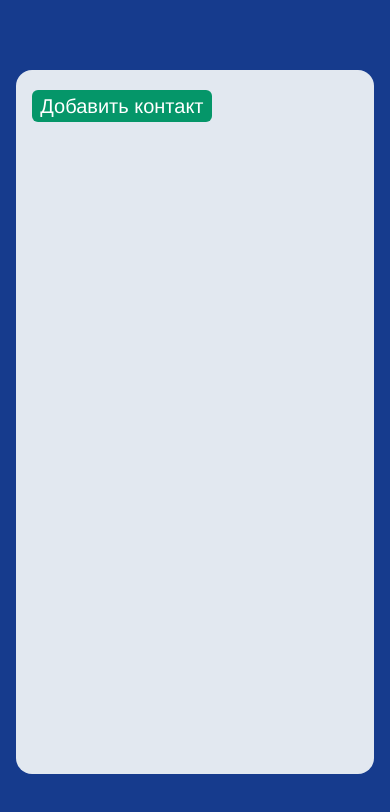
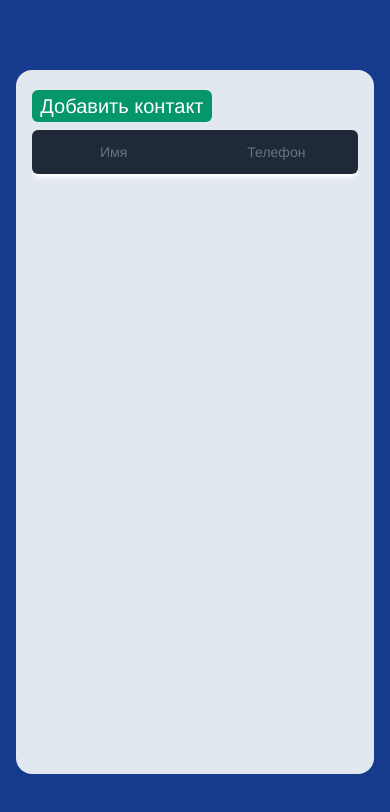
Before and after one commit to mvn-h24/phonebook-app, a Vue app: page / in a window 390 px wide. Shown: the top 812 px of the page. Built offline with nearby package versions, Linux system fonts and the light colour scheme.

Commit message:
add ContactList add usePhonebook.ts phonebook getter

```diff
--- /dev/null
+++ b/src/components/ContactList/component.vue
@@ -0,0 +1,73 @@
+<template>
+  <div class="table">
+    <t-head
+      class="bg-gray-800 text-gray-500"
+      v-if="showHead"
+      :fields="{ name: 'Имя', phone_number: 'Телефон' }"
+    />
+    <t-body :dtoList="list">
+      <template #dto="{ dto, index }">
+        <contact-row
+          class="bg-gray-800 text-gray-300"
+          :class="{ 'mt-2': index }"
+          :name="dto.name"
+          :phone_number="dto.phone_number"
+          @click="toggleByIndex(index)"
+        >
+        </contact-row>
+        <div v-if="dto.children.length" class="ml-2 mt-1">
+          <contact-list
+            :list="dto.children"
+            :show-head="false"
+            v-show="expanded.includes(index)"
+          />
+        </div>
+      </template>
+    </t-body>
+  </div>
+</template>
+
+<script lang="ts">
+import { defineComponent, PropType, ref } from "vue";
+import THead from "@app/components/ContactList/tHead.vue";
+import TBody from "@app/components/ContactList/tBody.vue";
+import { IContact } from "@app/types";
+import ContactRow from "@app/components/ContactList/contact-row.vue";
+
+export default defineComponent({
+  name: "contact-list",
+  components: { ContactRow, TBody, THead },
+  setup() {
+    const expanded = ref<Array<number>>([]);
+    return { expanded };
+  },
+  props: {
+    showHead: {
+      type: Boolean,
+      default: () => true,
+    },
+    list: {
+      type: Array as PropType<Array<IContact>>,
+      required: true,
+    },
+  },
+  methods: {
+    toggleByIndex(index: number) {
+      if (this.expanded.includes(index)) {
+        this.expanded = this.expanded.filter((value) => value !== index);
+      } else {
+        this.expanded.push(index);
+      }
+    },
+  },
+});
+</script>
+
+<style scoped>
+@tailwind components;
+@layer components {
+  .table {
+    @apply text-gray-400 border-separate space-y-6 text-sm relative w-full;
+  }
+}
+</style>
--- /dev/null
+++ b/src/components/ContactList/contact-row.vue
@@ -0,0 +1,23 @@
+<template>
+  <div class="flex flex-col rounded-md">
+    <div class="flex p-3">
+      <div class="w-full">
+        {{ name }}
+      </div>
+      <div class="w-full">{{ phone_number }}</div>
+    </div>
+  </div>
+</template>
+
+<script setup lang="ts">
+import { defineProps, toRefs } from "vue";
+
+interface contactRowProps {
+  phone_number: string;
+  name: string;
+}
+const props = defineProps<contactRowProps>();
+const { name, phone_number } = toRefs(props);
+</script>
+
+<style scoped></style>
--- /dev/null
+++ b/src/components/ContactList/tBody.vue
@@ -0,0 +1,13 @@
+<template>
+  <div>
+    <template v-for="(data, index) in props.dtoList">
+      <slot name="dto" :dto="data" :index="index"></slot>
+    </template>
+  </div>
+</template>
+
+<script lang="ts" setup>
+const props = defineProps<{
+  dtoList: Array<unknown>;
+}>();
+</script>
--- /dev/null
+++ b/src/components/ContactList/tHead.vue
@@ -0,0 +1,65 @@
+<template>
+  <div class="list-head">
+    <div
+      v-for="(field, index) in fields"
+      :key="index"
+      class="p-3 w-full"
+      @click="clickOnCell(field)"
+    >
+      {{ field }}
+      <template v-if="field === selected">
+        <span> order: {{ order }} </span>
+      </template>
+    </div>
+  </div>
+</template>
+
+<script setup lang="ts">
+enum SortOrder {
+  asc = "ASC",
+  desc = "DESC",
+}
+interface tHeadProps {
+  fields: Record<string, string>;
+  selected?: string;
+  order?: SortOrder | string;
+}
+const props = withDefaults(defineProps<tHeadProps>(), {
+  order: "ASC",
+});
+
+enum EventName {
+  OrderToggle = "order-toggle",
+  SortChange = "sort-change",
+}
+interface tHeadEvents {
+  (e: EventName.OrderToggle, order: SortOrder): void;
+  (e: EventName.SortChange, order: string): void;
+}
+const emit = defineEmits<tHeadEvents>();
+
+const ToggleOrder = () =>
+  emit(
+    EventName.OrderToggle,
+    props.order === SortOrder.asc ? SortOrder.desc : SortOrder.asc
+  );
+const ChangeSort = (selectedField: string) =>
+  emit(EventName.SortChange, selectedField);
+
+const clickOnCell = (ClickedField: string) => {
+  if (ClickedField === props.selected) {
+    ToggleOrder();
+  } else {
+    ChangeSort(ClickedField);
+  }
+};
+</script>
+
+<style scoped>
+@tailwind components;
+@layer components {
+  .list-head {
+    @apply sticky top-0 shadow-md shadow-white flex rounded-md z-40;
+  }
+}
+</style>
--- a/src/components/phone-book.vue
+++ b/src/components/phone-book.vue
@@ -5,6 +5,9 @@
         <action-button class="green-btn" @click="contactStore.initNew"
           >Добавить контакт</action-button
         >
+      </div>
+      <div class="list-area">
+        <book-list :list="phonebookStore.phoneBook" />
       </div>
     </div>
   </div>
@@ -22,10 +25,20 @@
     @apply fixed w-full h-full flex justify-center items-center bg-opacity-40 bg-black;
   }
   .phone-book {
-    @apply relative w-11/12 px-4 h-5/6 bg-slate-200 rounded-2xl grid grid-flow-row auto-rows-max py-5;
+    @apply relative w-11/12 px-4 h-5/6 bg-slate-200 rounded-2xl flex flex-col py-5  box-border  gap-2;
   }
   .control-panel {
     @apply w-full flex justify-start;
+  }
+  .list-area {
+    @apply h-full overflow-y-auto;
+  }
+  .list-area::-webkit-scrollbar {
+    display: none;
+  }
+  .list-area {
+    -ms-overflow-style: none; /* IE and Edge */
+    scrollbar-width: none; /* Firefox */
   }
 }
 </style>
@@ -33,7 +46,11 @@
 import ActionButton from "@app/components/ActionButton/component.vue";
 import ModalDialogComponent from "@app/components/ModalDialog/component.vue";
 import CreateContact from "@app/components/CreateContact/component.vue";
-import { useContact } from "@app/store";
+import BookList from "@app/components/ContactList/component.vue";
+import { useContact, usePhonebook } from "@app/store";
+import { onMounted } from "vue";
 
 const contactStore = useContact();
+const phonebookStore = usePhonebook();
+onMounted(() => phonebookStore.loadData());
 </script>
--- a/src/store/usePhonebook.ts
+++ b/src/store/usePhonebook.ts
@@ -1,6 +1,23 @@
 import { defineStore } from "pinia";
 import { useContactClient } from "@app/db";
-import { IPhonebookState } from "@app/types";
+import { IContact, IDbContact, IPhonebookState } from "@app/types";
+
+function compilePhonebook(
+  list: Array<IDbContact>,
+  from?: number
+): Array<IContact> {
+  const rootNodes: Array<IContact> = list
+    .filter((contact) => contact.parent == from)
+    .map((contact) => ({
+      ...contact,
+      id: contact.id ?? 0, //@todo remove this to type mapping
+      children: [],
+    }));
+  for (const node in rootNodes) {
+    rootNodes[node].children = compilePhonebook(list, rootNodes[node].id);
+  }
+  return rootNodes;
+}
 
 export const phonebookStoreToken = "PhonebookStore";
 export const usePhonebook = defineStore(phonebookStoreToken, {
@@ -10,8 +27,7 @@ export const usePhonebook = defineStore(phonebookStoreToken, {
     };
   },
   getters: {
-    //@TODO: add db-contact-items to contact-items transform
-    phoneBook: (store) => store.contactList,
+    phoneBook: (store) => compilePhonebook(store.contactList),
   },
   actions: {
     loadData(): Promise<void> {
```
